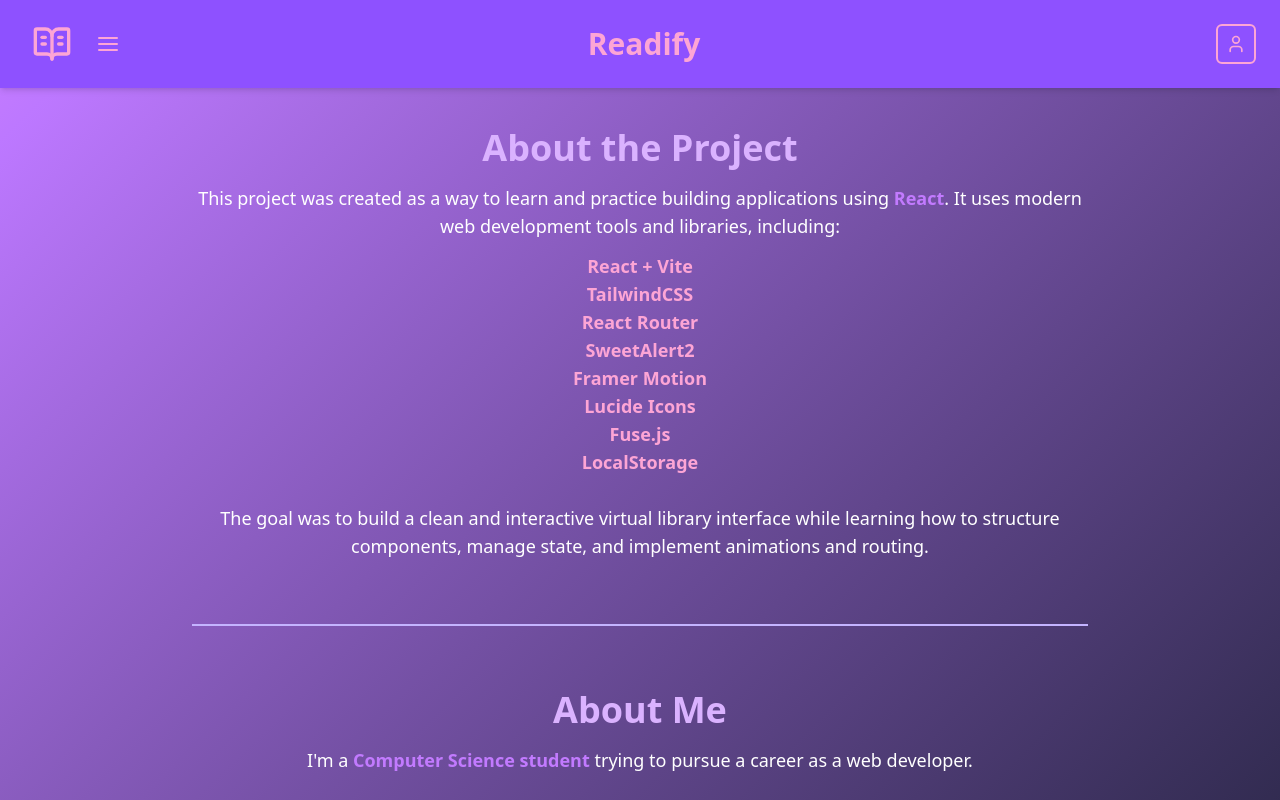
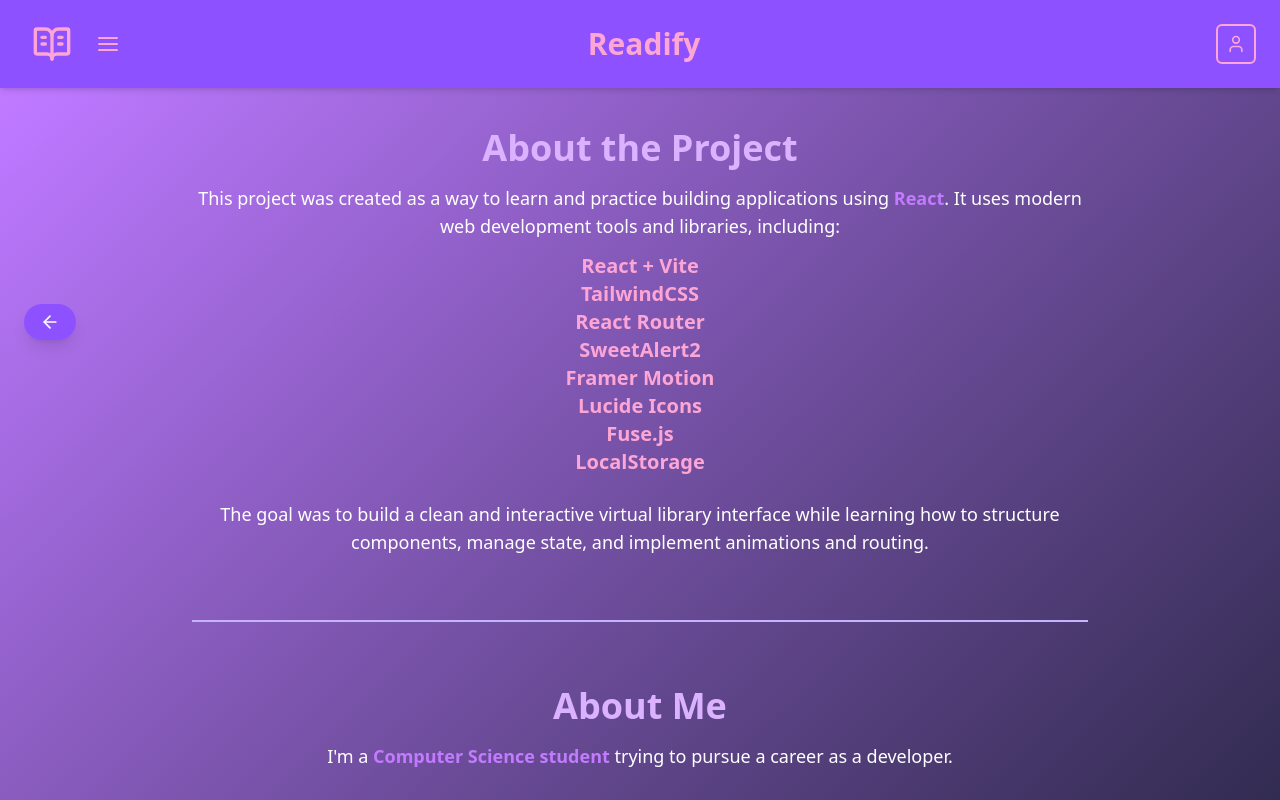
Before and after one commit to guirdgrs/readify, a React (Vite) app in the folder readify/: page /about in a window 1280 px wide. Shown: the top 800 px of the page. Built offline with nearby package versions, Linux system fonts and the light colour scheme.

Commit message:
Fixing issues.

```diff
--- a/readify/src/components/pages/About.jsx
+++ b/readify/src/components/pages/About.jsx
@@ -2,11 +2,13 @@
 import { fadeSlideUp } from "../utils/motionConfig.js";
 import Navbar from "../navbar/Navbar.jsx";
 import Footer from "../utils/Footer.jsx";
+import BackButton from "../utils/BackButton.jsx";
 
 function About() {
   return (
     <div>
       <Navbar />
+      <BackButton />
       <motion.div
       className="bg-gradient-to-br text-white from-purple-400 via-black-300 to-gray-900 relative px-6 py-12 flex flex-col items-center mt-20"
       {...fadeSlideUp}>
@@ -28,8 +30,9 @@
             className="text-purple-400 font-semibold">
                 React
             </span>. It uses modern web development tools and libraries, including:
+            </p>
 
-            <ul className="list-none list-inside mt-3 text-pink-300 font-bold">
+            <ul className="list-none list-inside mt-3 text-pink-300 font-bold text-xl">
               <li>React + Vite</li>
               <li>TailwindCSS</li>
               <li>React Router</li>
@@ -41,6 +44,8 @@
             </ul>
 
             <br />
+          <p
+          className="text-lg text-whiteleading-relaxed">
             The goal was to build a clean and interactive virtual library interface while learning how to structure components, manage state, and implement animations and routing.
           </p>
         </section>
@@ -57,7 +62,7 @@
 
           <p
           className="text-lg text-white leading-relaxed">
-            I'm a <span className="text-purple-400 font-semibold">Computer Science student</span> trying to pursue a career as a web developer.
+            I'm a <span className="text-purple-400 font-semibold">Computer Science student</span> trying to pursue a career as a developer.
             <br /><br />
             React is just one of the many technologies I'm starting to explore. I'm passionate about learning new tools and improving my skills step by step. This project is part of that journey, and I'm excited to keep building and discovering more in the world of web development.
           </p>
```
Also changed, not shown: readify/src/assets/github-mark.svg (added).
